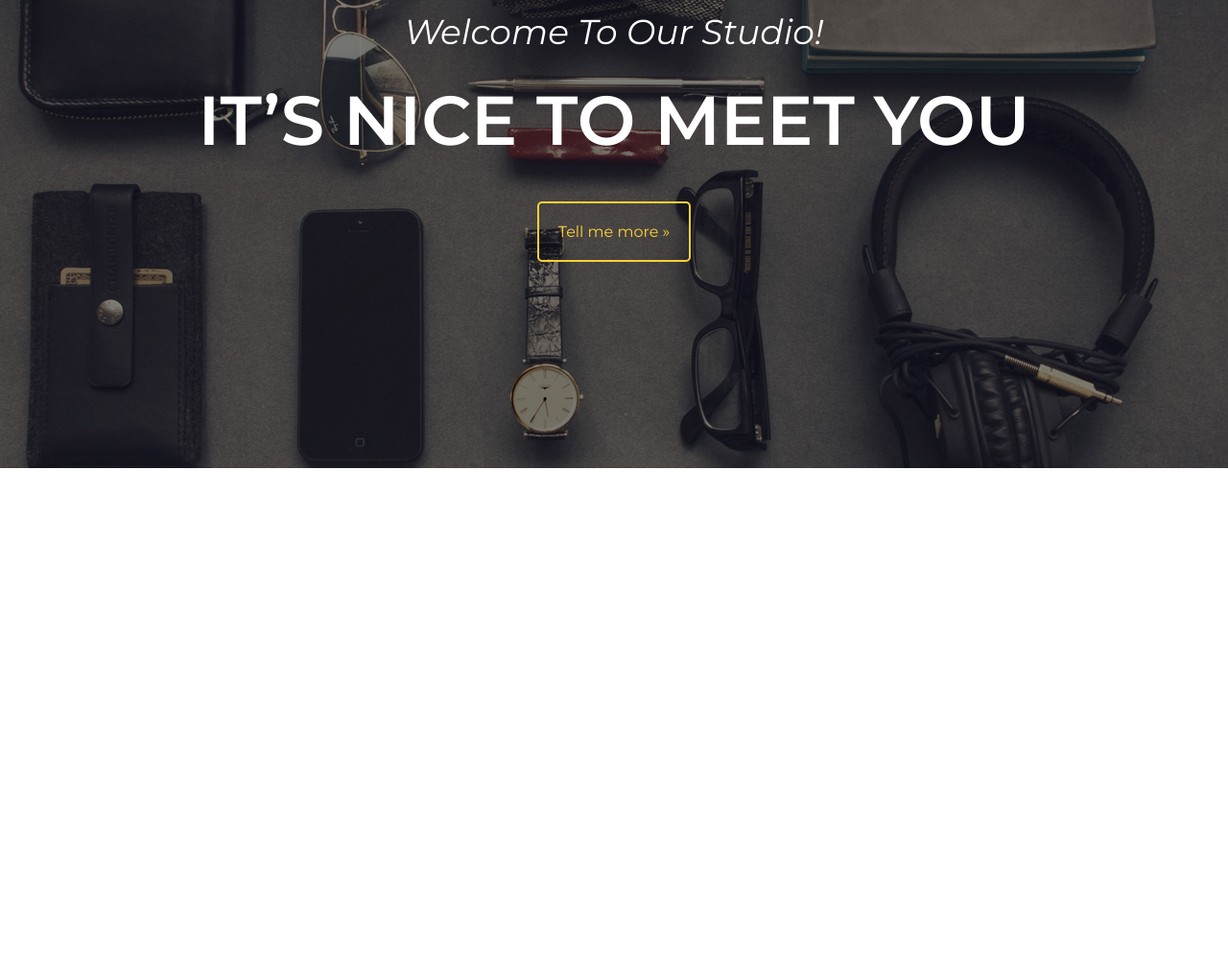
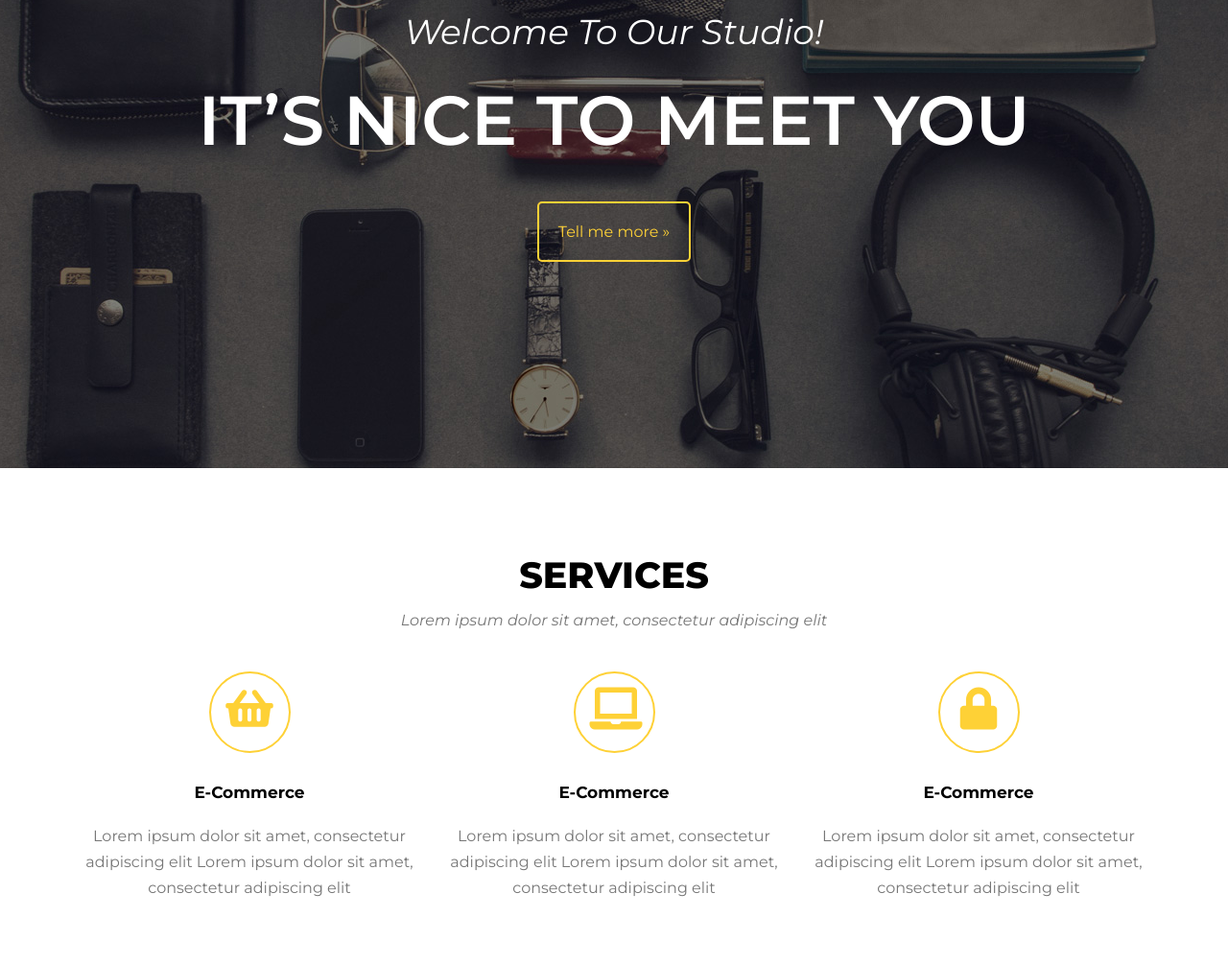
Before and after one commit to skow/landingpage, a website: page index.html in a window 1280 px wide. Shown: the part 212-1217 px from the top of the page at 96% size. Before the commit the page ends 800 px from the top, so only its background shows below. Drawn offline with Linux system fonts and the light colour scheme.

Commit message:
Add new section Services

```diff
--- a/index.html
+++ b/index.html
@@ -5,7 +5,7 @@
       <meta name="viewport" content="width=device-width, initial-scale=1.0">
       <title>Kurs</title>
       <link rel="stylesheet" href="https://use.fontawesome.com/releases/v5.5.0/css/all.css">
-	  <link href="https://fonts.googleapis.com/css?family=Montserrat:300,400,500,400i,600&display=swap&subset=latin-ext" rel="stylesheet">
+	  <link href="https://fonts.googleapis.com/css?family=Montserrat:300,400,500,400i,600,700,800&display=swap&subset=latin-ext" rel="stylesheet">
 	  <link href="https://fonts.googleapis.com/css?family=Indie+Flower&display=swap" rel="stylesheet">
 	  <link rel="stylesheet" type="text/css" href="vendor/bootstrap-grid.css">
       <link rel="stylesheet" type="text/css" href="css/style.css">
@@ -35,7 +35,37 @@
 			<a href="#" class="btn btn-splash">Tell me more &raquo;</a>
 		</div>
     </header>
-
+	<section class="services">
+		<div class="container">
+			<div class="section-title">
+				<h2>Services</h2>
+				<p>Lorem ipsum dolor sit amet, consectetur adipiscing elit</p>
+			</div>
+			<div class="row">
+				<div class="col-12 col-md-4">
+					<div class="services-box">
+						<i class="fas fa-shopping-basket"></i>
+						<h3>E-Commerce</h3>
+						<p>Lorem ipsum dolor sit amet, consectetur adipiscing elit Lorem ipsum dolor sit amet, consectetur adipiscing elit</p>
+					</div>
+				</div>
+				<div class="col-12 col-md-4">
+					<div class="services-box">
+						<i class="fas fa-laptop"></i>
+						<h3>E-Commerce</h3>
+						<p>Lorem ipsum dolor sit amet, consectetur adipiscing elit Lorem ipsum dolor sit amet, consectetur adipiscing elit</p>
+					</div>
+				</div>
+				<div class="col-12 col-md-4">
+					<div class="services-box">
+						<i class="fas fa-lock"></i>
+						<h3>E-Commerce</h3>
+						<p>Lorem ipsum dolor sit amet, consectetur adipiscing elit Lorem ipsum dolor sit amet, consectetur adipiscing elit</p>
+					</div>
+				</div>
+			</div>
+		</div>
+	</section>
 
 
 
--- a/sass/style.scss
+++ b/sass/style.scss
@@ -2,7 +2,7 @@
 
 $primary-color: #fed136;
 $secondary-color: #777777;
-$font-color: #333333;
+$font-color: #000000;
 $secondary-font: 'Indie Flower', cursive;
 $primary-font: 'Montserrat', sans-serif;
 
@@ -22,7 +22,6 @@ $primary-font: 'Montserrat', sans-serif;
 *, *::before, *::after {
 	box-sizing: border-box;
 }
-
 body {
     margin: 0;
     background: #fff;
@@ -30,6 +29,27 @@ body {
     font-size: 16px;
     line-height: 1.7;
     font-family: $primary-font;
+}
+section {
+	padding: 50px 0;
+}
+.section-title {
+	margin: 30px 0;
+	h2 {
+		text-align: center;
+		color: $font-color;
+		text-transform: uppercase;
+		font-size: 38px;
+		margin: 0;
+		font-weight: 800;
+	}
+	p {
+		text-align: center;
+		color: $secondary-color;
+		margin: 0;
+		font-style: italic;
+		font-weight: 400;
+	}
 }
 
 /* navigation */
@@ -39,6 +59,7 @@ body {
 	top: 0;
 	left: 0;
 	width: 100%;
+	background: rgba(0,0,0,0.8);
 	.nav-inner {
 		min-height: 100px;
 		position: relative;
@@ -133,3 +154,29 @@ body {
 .btn-splash {
     @include cta($primary-color, $primary-color, #fff);
 }
+.services {
+	.services-box {
+		text-align: center;
+		i {
+			display: inline-block;
+			width: 85px;
+			height: 85px;
+			color: $primary-color;
+			font-size: 44px;
+			text-align: center;
+			border-radius: 50%;
+			padding: 15px;
+			border: 2px solid $primary-color;
+			margin: 10px;
+		}
+		h3 {
+			text-align: center;
+			font-weight: bold;
+			font-size: 17px;
+		}
+		p {
+			text-align: center;
+			color: $secondary-color;
+		}
+	}
+}
```
Also changed, not shown: css/style.css, 1 other file.
